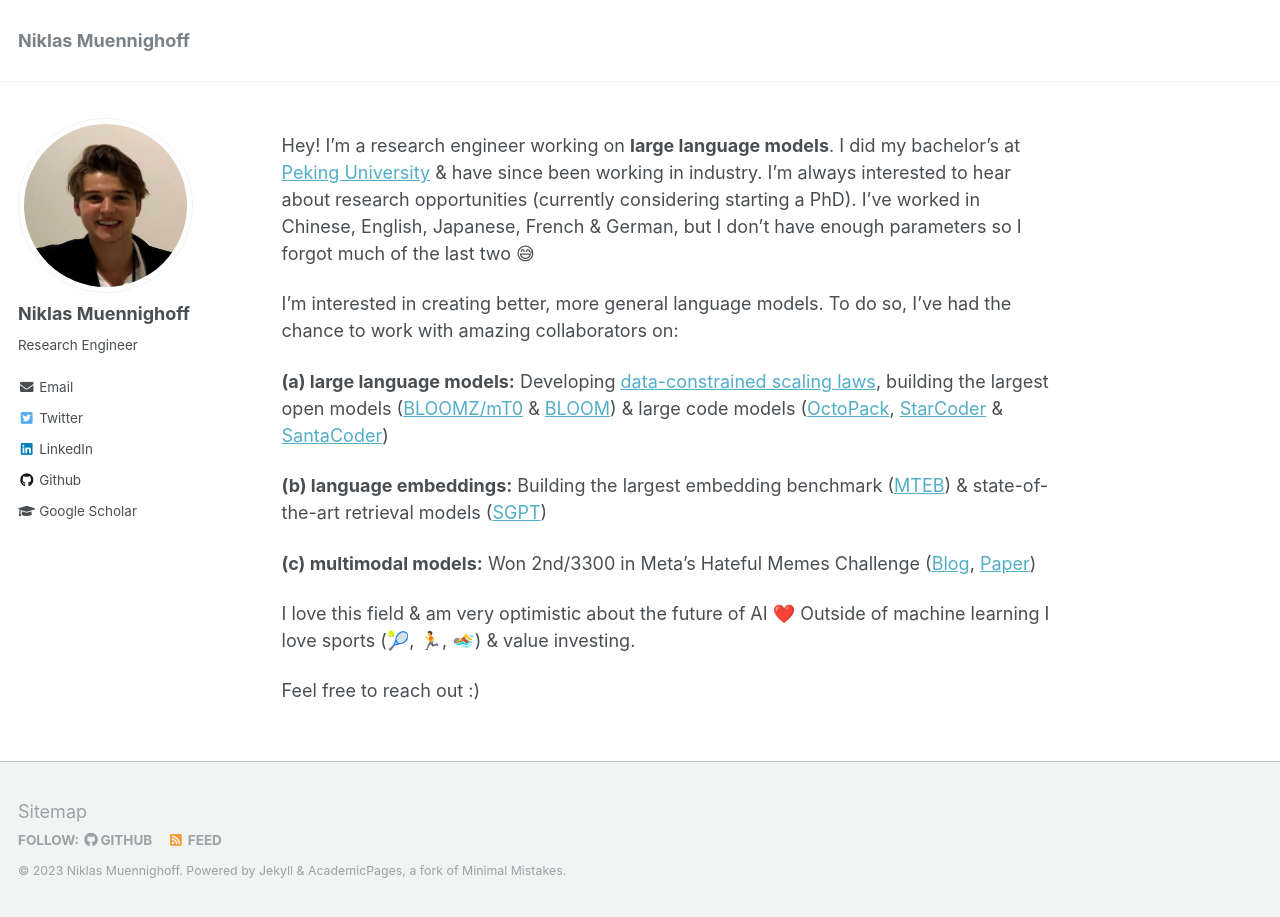
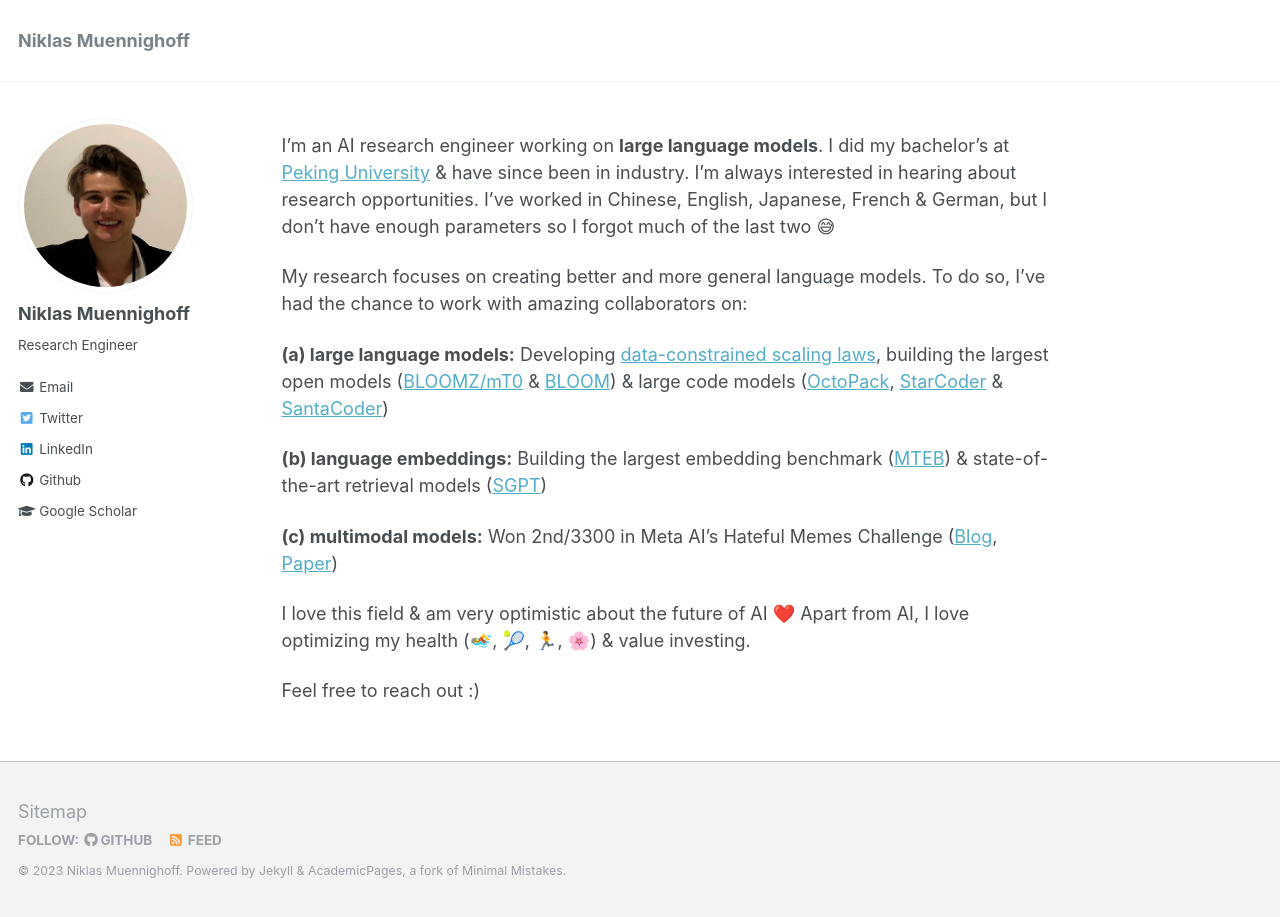
Before and after one commit to Muennighoff/Muennighoff.github.io, a Jekyll site: the page built from _pages/about.md, in a window 1280 px wide. Built offline with Jekyll 4.4.1, drawn with Linux system fonts in a browser that asks for light colours.

Commit message:
Update about.md

```diff
--- a/_pages/about.md
+++ b/_pages/about.md
@@ -9,17 +9,17 @@
   - /about.html
 ---
 
-Hey! I'm a research engineer working on **large language models**. I did my bachelor's at [Peking University](https://en.wikipedia.org/wiki/Peking_University) & have since been working in industry. I'm always interested to hear about research opportunities (currently considering starting a PhD). I've worked in Chinese, English, Japanese, French & German, but I don't have enough parameters so I forgot much of the last two 😅
+I'm an AI research engineer working on **large language models**. I did my bachelor's at [Peking University](https://en.wikipedia.org/wiki/Peking_University) & have since been in industry. I'm always interested in hearing about research opportunities. I've worked in Chinese, English, Japanese, French & German, but I don't have enough parameters so I forgot much of the last two 😅
 
-I'm interested in creating better, more general language models. To do so, I've had the chance to work with amazing collaborators on:
+My research focuses on creating better and more general language models. To do so, I've had the chance to work with amazing collaborators on:
 
 **(a) large language models:** Developing [data-constrained scaling laws](https://arxiv.org/abs/2305.16264), building the largest open models ([BLOOMZ/mT0](https://arxiv.org/abs/2211.01786) & [BLOOM](https://arxiv.org/abs/2211.05100)) & large code models ([OctoPack](https://arxiv.org/abs/2308.07124), [StarCoder](https://arxiv.org/abs/2305.06161) & [SantaCoder](https://arxiv.org/abs/2301.03988))
 
 **(b) language embeddings:** Building the largest embedding benchmark ([MTEB](https://arxiv.org/abs/2210.07316)) & state-of-the-art retrieval models ([SGPT](https://arxiv.org/abs/2202.08904))
 
-**(c) multimodal models:** Won 2nd/3300 in Meta's Hateful Memes Challenge ([Blog](https://ai.facebook.com/blog/hateful-memes-challenge-winners/), [Paper](https://arxiv.org/abs/2012.07788))
+**(c) multimodal models:** Won 2nd/3300 in Meta AI's Hateful Memes Challenge ([Blog](https://ai.facebook.com/blog/hateful-memes-challenge-winners/), [Paper](https://arxiv.org/abs/2012.07788))
 
-I love this field & am very optimistic about the future of AI ❤️ Outside of machine learning I love sports (🎾, 🏃, 🏊) & value investing.
+I love this field & am very optimistic about the future of AI ❤️ Apart from AI, I love optimizing my health (🏊, 🎾, 🏃, 🌸) & value investing.
 
 Feel free to reach out :)
 
```
